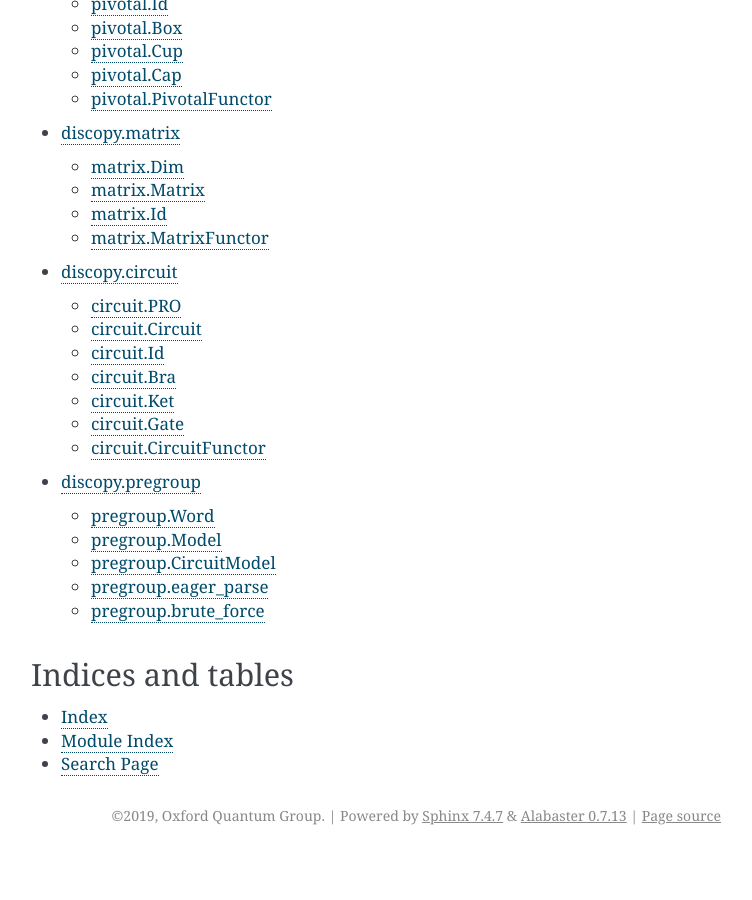
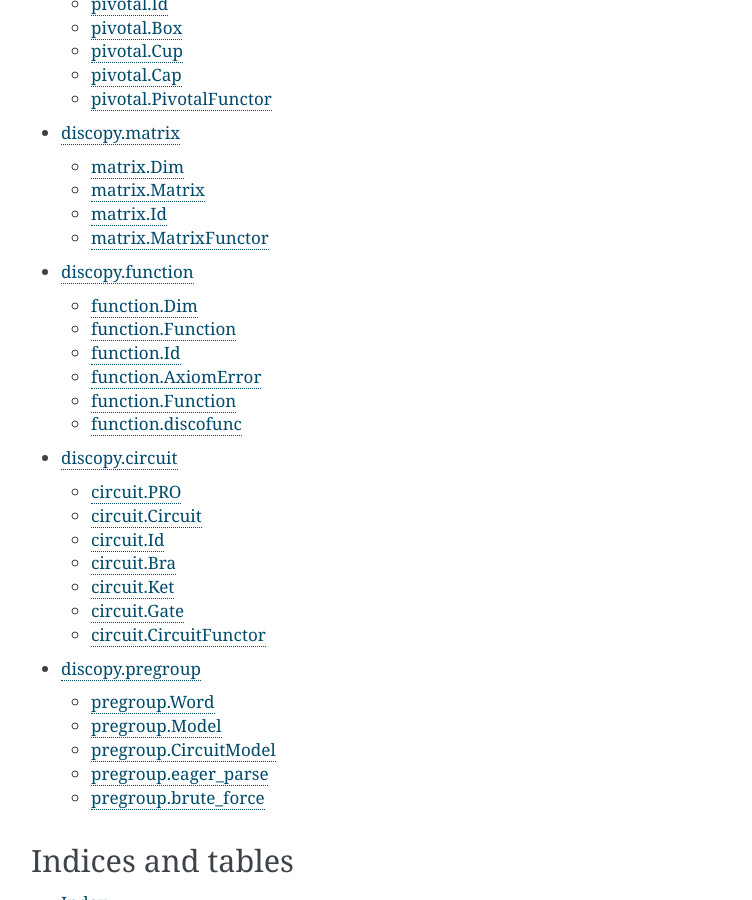
Before and after one commit to cnm13ryan/discopy, a Sphinx documentation site: the page built from docs/index.rst, in a window 1280 px wide and 900 px high, scrolled down 916 px. Shown: the whole window, without its empty margins (389-1141 px from the left). Built offline with Sphinx 7.4.7, drawn with Linux system fonts in a browser that asks for light colours; the version number could not be read and is left out; before the commit the page ends 1771 px from its top, so only the background shows below that.

Commit message:
rst documents for function

```diff
--- /dev/null
+++ b/docs/function/AxiomError.rst
@@ -0,0 +1,6 @@
+function.AxiomError
+===================
+
+.. autoclass:: discopy.function.AxiomError
+    :show-inheritance:
+    :members:
--- /dev/null
+++ b/docs/function/Dim.rst
@@ -0,0 +1,6 @@
+function.Dim
+============
+
+.. autoclass:: discopy.function.Dim(x)
+    :show-inheritance:
+    :members:
--- /dev/null
+++ b/docs/function/Function.rst
@@ -0,0 +1,6 @@
+function.Function
+=================
+
+.. autoclass:: discopy.function.Function(name, dom, cod, function)
+    :show-inheritance:
+    :members:
--- /dev/null
+++ b/docs/function/Id.rst
@@ -0,0 +1,6 @@
+function.Id
+===========
+
+.. autoclass:: discopy.function.Id(dim)
+    :show-inheritance:
+    :members:
--- /dev/null
+++ b/docs/function/NumpyFunctor.rst
@@ -0,0 +1,6 @@
+function.Function
+=================
+
+.. autoclass:: discopy.function.NumpyFunctor(ob, ar)
+    :show-inheritance:
+    :members:
--- /dev/null
+++ b/docs/function/discofunc.rst
@@ -0,0 +1,6 @@
+function.discofunc
+==================
+
+.. autoclass:: discopy.function.discofunc(dom, cod, name=False)
+    :show-inheritance:
+    :members:
--- /dev/null
+++ b/docs/function/index.rst
@@ -0,0 +1,14 @@
+discopy.function
+================
+
+.. automodule:: discopy.function
+
+.. toctree::
+    :caption: Contents:
+
+    Dim.rst
+    Function.rst
+    Id.rst
+    AxiomError.rst
+    NumpyFunctor.rst
+    discofunc.rst
--- a/docs/index.rst
+++ b/docs/index.rst
@@ -14,6 +14,7 @@ discopy
    moncat/index.rst
    pivotal/index.rst
    matrix/index.rst
+   function/index.rst
    circuit/index.rst
    pregroup/index.rst
 
```
